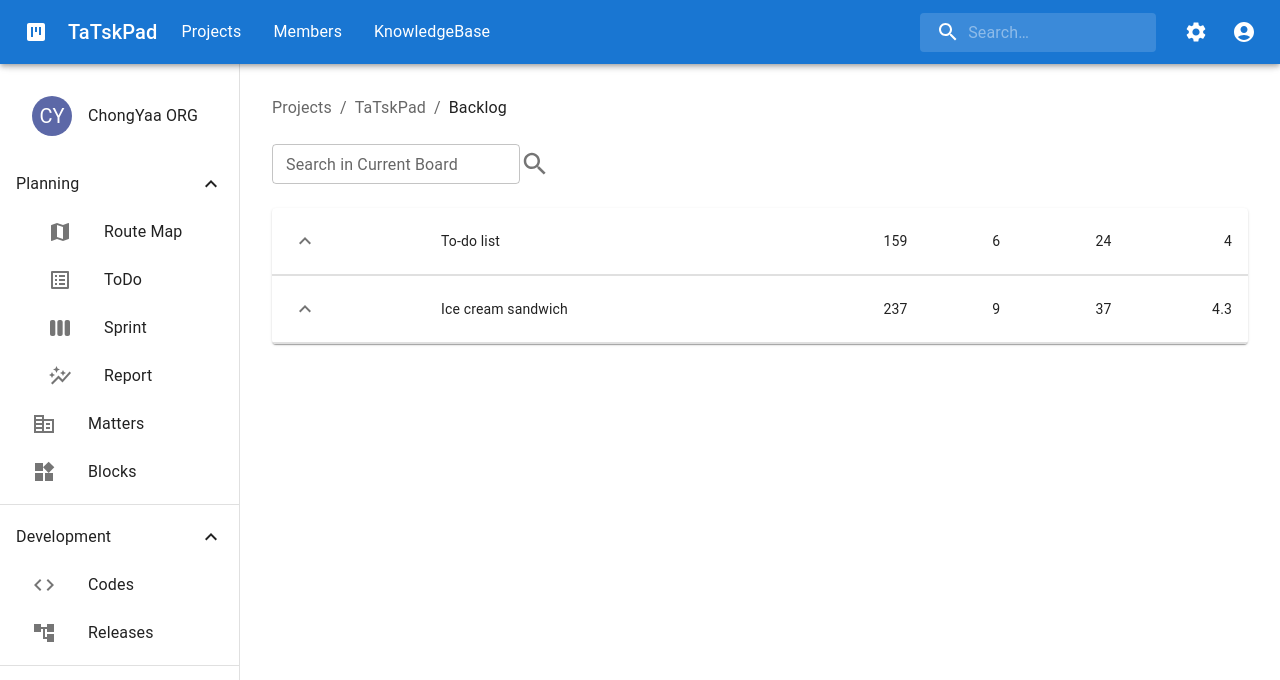
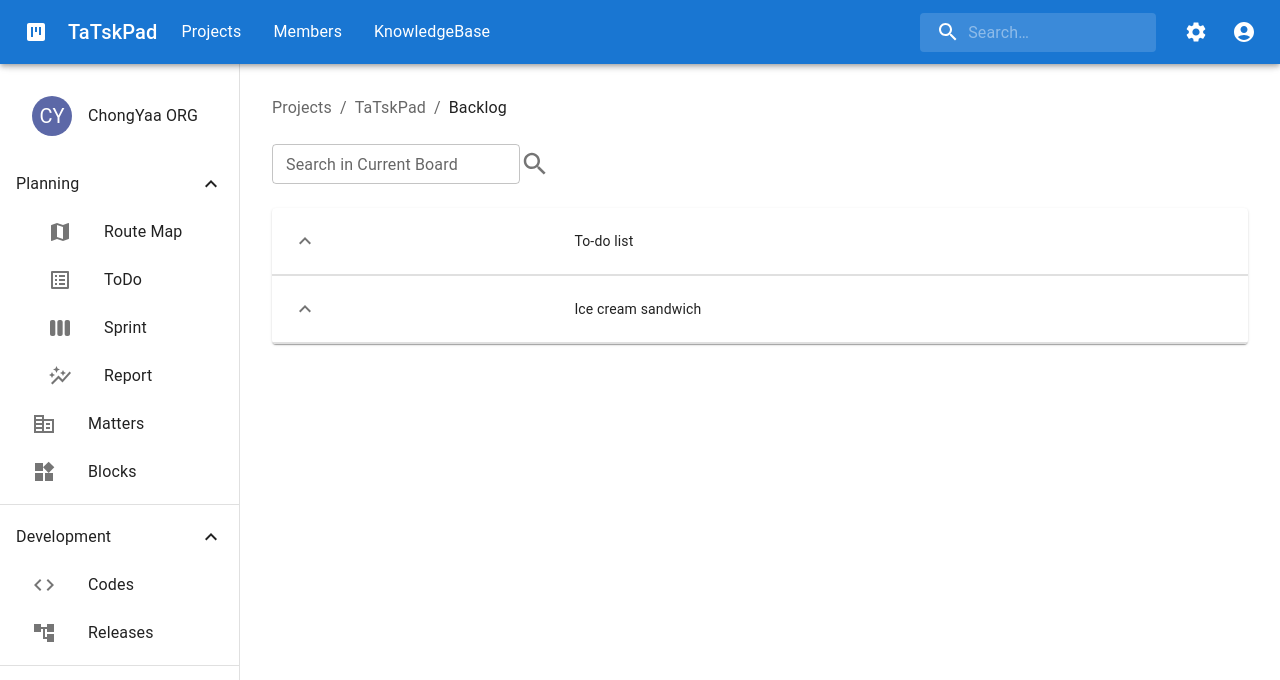
Before and after one commit to Varsion/TaTskPad-Front, a React (Create React App) app: page /#/ in a window 1280 px wide. Shown: the top 680 px of the page. Built offline with nearby package versions, Linux system fonts and the light colour scheme.

Commit message:
fix;Backlog-MinTable

```diff
--- a/src/components/RowTable/RowTable.tsx
+++ b/src/components/RowTable/RowTable.tsx
@@ -25,20 +25,9 @@ import MinTable from "./MinTable";
 //   },
 // });
 
-function createData(
-  name: string,
-  calories: number,
-  fat: number,
-  carbs: number,
-  protein: number,
-  price: number
-) {
+function createData(name: string, price: number) {
   return {
     name,
-    calories,
-    fat,
-    carbs,
-    protein,
     price,
     history: [
       { date: "2020-01-05", customerId: "11091700" },
@@ -67,10 +56,6 @@ function Row(props: { row: ReturnType<typeof createData> }) {
         <TableCell component="th" scope="row">
           {row.name}
         </TableCell>
-        <TableCell align="right">{row.calories}</TableCell>
-        <TableCell align="right">{row.fat}</TableCell>
-        <TableCell align="right">{row.carbs}</TableCell>
-        <TableCell align="right">{row.protein}</TableCell>
       </TableRow>
       <TableRow>
         <TableCell style={{ paddingBottom: 0, paddingTop: 0 }} colSpan={6}>
@@ -95,11 +80,8 @@ function Row(props: { row: ReturnType<typeof createData> }) {
 }
 
 const rows = [
-  createData("To-do list", 159, 6.0, 24, 4.0, 3.99),
-  createData("Ice cream sandwich", 237, 9.0, 37, 4.3, 4.99),
-  //   createData("Eclair", 262, 16.0, 24, 6.0, 3.79),
-  //   createData("Cupcake", 305, 3.7, 67, 4.3, 2.5),
-  //   createData("Gingerbread", 356, 16.0, 49, 3.9, 1.5),
+  createData("To-do list", 159),
+  createData("Ice cream sandwich", 237),
 ];
 
 export default function CollapsibleTable() {
```
